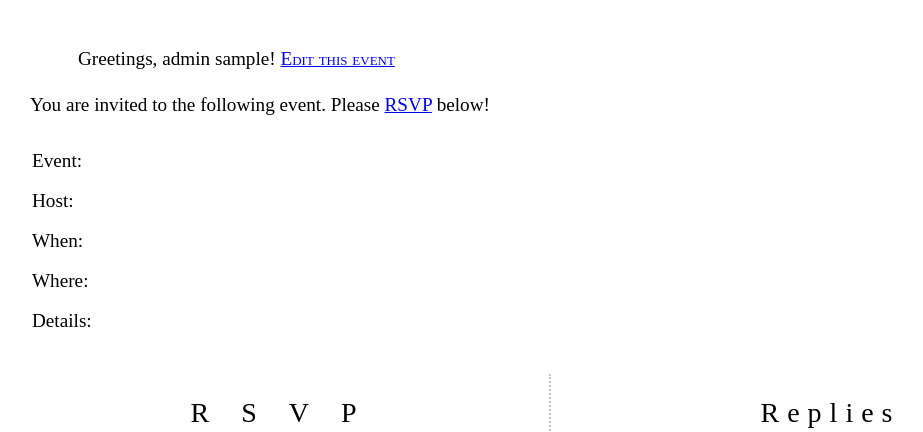
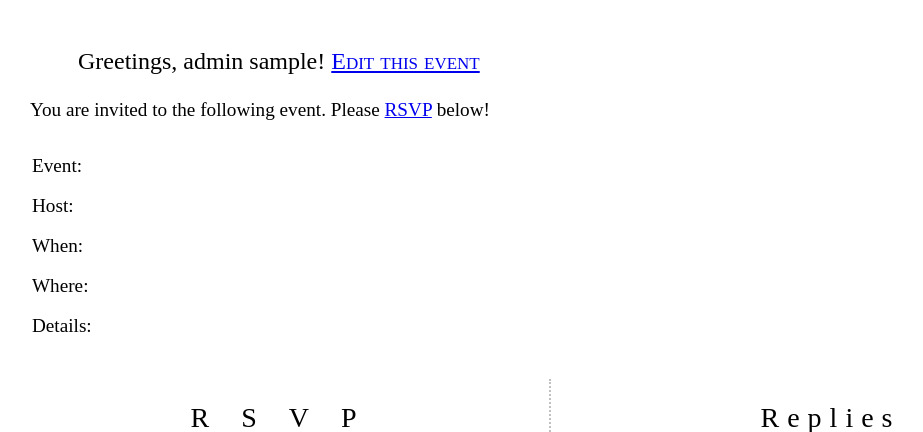
Before and after one commit to matthewn/seevooplay, a Django app: template seevooplay/templates/seevooplay/event.html in a window 1280 px wide. Shown: the top 432 px of the page, without its empty margins (90-1013 px from the left). Run offline with Django 3.2, Linux system fonts and the light colour scheme; the template is opened without the code that fills it: values that come from a table or form of the project are taken from there, others are empty; the visitor is signed in with stand-in values (Sample User, id 1).

Commit message:
embiggen the greeting

```diff
--- a/seevooplay/static/seevooplay/css/event.css
+++ b/seevooplay/static/seevooplay/css/event.css
@@ -38,6 +38,9 @@ h3::before { left: 0; }
 h3::after { right: 0; }
 p { margin: 0 0 1.5rem; }
 
+.greeting {
+  font-size: 1.5rem;
+}
 .event-image {
   text-align: center;
 }
```
